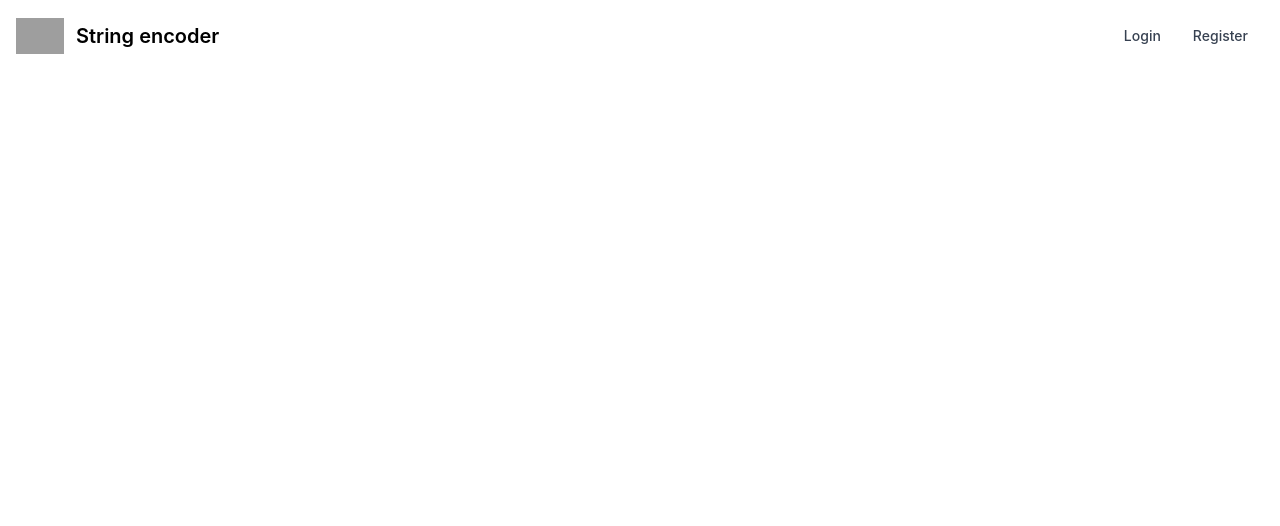
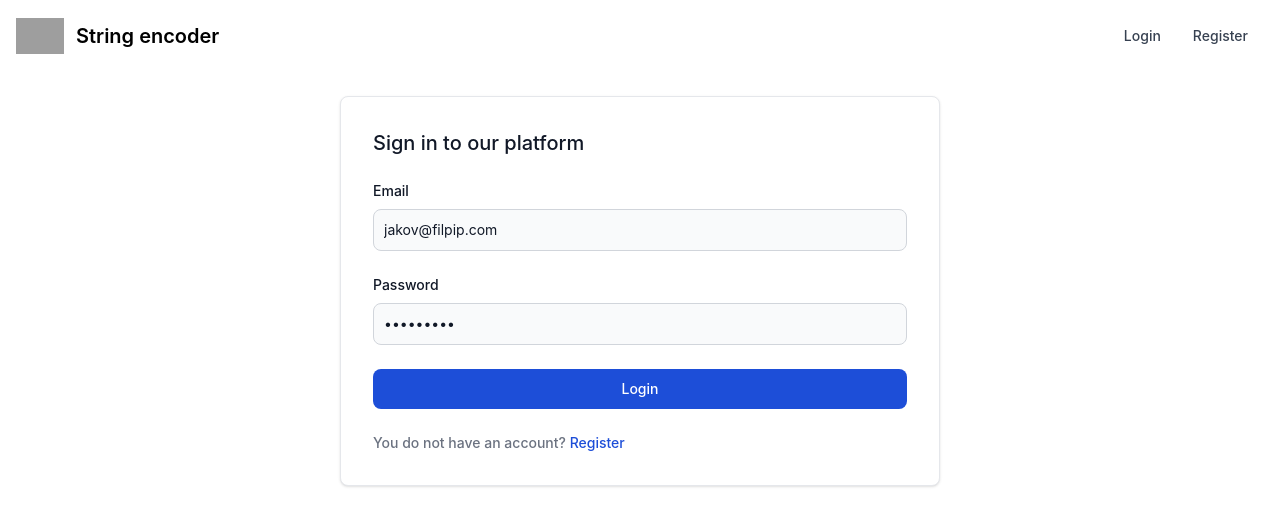
Before and after one commit to jfkeci/bitasker, a React (Create React App) app in the folder react-ts-client/: page /login in a window 1280 px wide. Shown: the top 526 px of the page. Built offline with nearby package versions, Linux system fonts and the light colour scheme; grey boxes are pictures that could not be loaded.

Commit message:
feat: add login form to login view

```diff
--- a/react-ts-client/src/views/login.view.tsx
+++ b/react-ts-client/src/views/login.view.tsx
@@ -1,5 +1,28 @@
 import React from 'react';
+import LoginForm from '../components/auth/login-form.component';
 
 export default function LoginView() {
-  return <div>LoginView</div>;
+  return (
+    <div>
+      <div className="w-full p-4 bg-white border border-gray-200 rounded-lg shadow sm:p-6 md:p-8 dark:bg-gray-800 dark:border-gray-700">
+        <form className="space-y-6" action="#">
+          <h5 className="text-xl font-medium text-gray-900 dark:text-white">
+            Sign in to our platform
+          </h5>
+
+          <LoginForm />
+
+          <div className="text-sm font-medium text-gray-500 dark:text-gray-300">
+            You do not have an account?{'  '}
+            <a
+              href="/register"
+              className="text-blue-700 hover:underline dark:text-blue-500"
+            >
+              Register
+            </a>
+          </div>
+        </form>
+      </div>
+    </div>
+  );
 }
```
